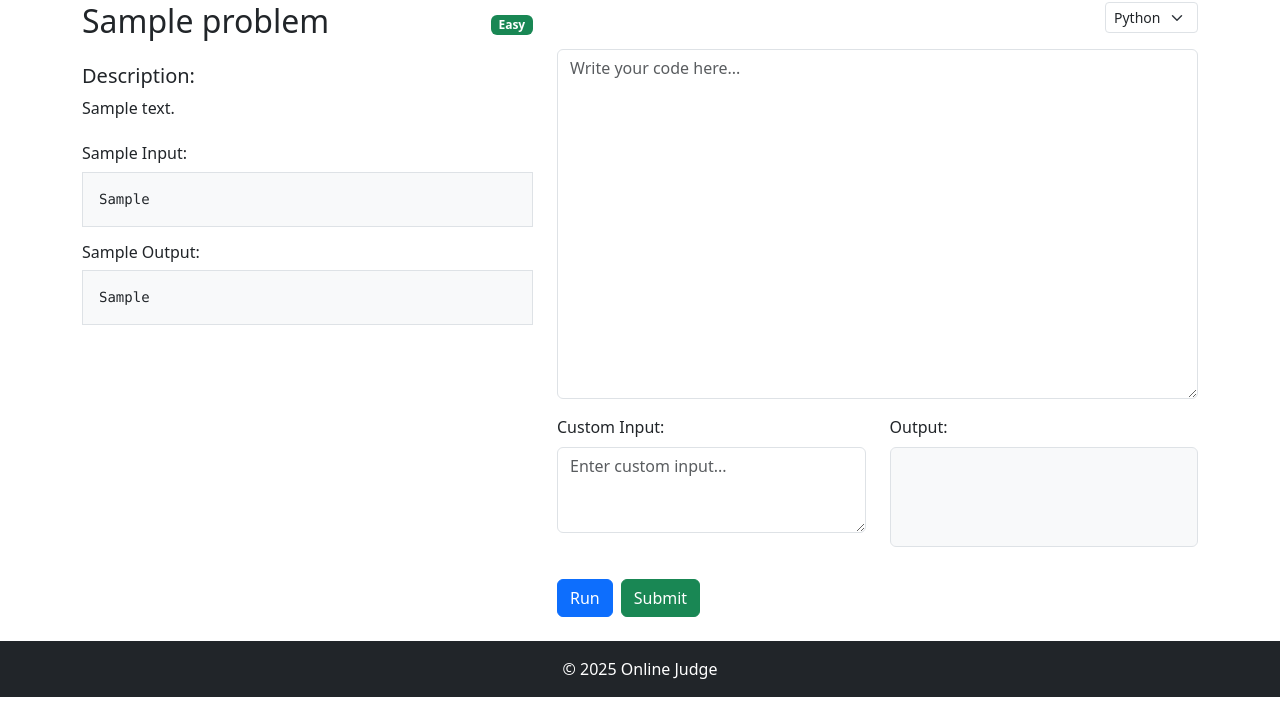
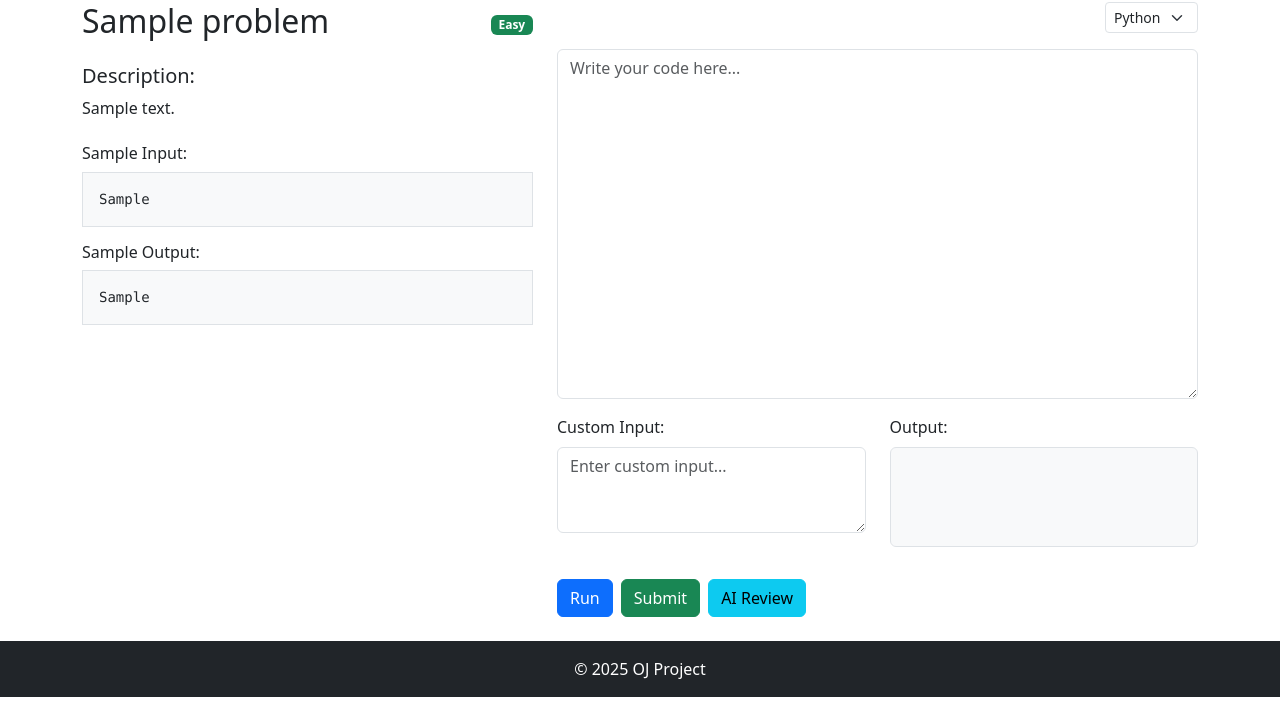
Before and after one commit to avanigupta06/OJ-Project, a Django app: page /compiler/run/1/ in a window 1280 px wide. Shown: the part 94-800 px from the top of the page. Run offline with Django 5.2, Linux system fonts and the light colour scheme; a user stored in the database is signed in; tables that the repository leaves empty hold one stand-in row (values such as "Sample post").

Commit message:
separate ai review button

```diff
--- a/compiler/models.py
+++ b/compiler/models.py
@@ -20,7 +20,7 @@ class CodeSubmission(models.Model):
     expected_output = models.TextField()
     output_data = models.TextField(null=True, blank=True) # Accepted / Rejected
     timestamp = models.DateTimeField(auto_now_add=True)
-    ai_feedback = models.TextField(null=True, blank=True)
+
 
 
     def __str__(self):
--- a/compiler/views.py
+++ b/compiler/views.py
@@ -58,14 +58,19 @@ def run_code_view(request, problem_id):
 
                 submission.output_data = "Accepted" if all_passed else "Rejected"
 
-                # ai review
-                review = get_code_review(language, problem.description)
-                submission.ai_feedback = review
-
 
                 submission.save()
 
                 return redirect("run_result", submission_id=submission.id)
+
+            elif action == "ai_review":
+                review = get_code_review(code, problem.description, language)
+                return render(request, "problem_detail.html", {
+                    "req_problem": problem,
+                    "form": form,
+                    "ai_feedback": review  # pass review to template
+                })
+
 
     else:
         form = CodeSubmissionForm()
--- a/home/templates/problem_detail.html
+++ b/home/templates/problem_detail.html
@@ -4,6 +4,21 @@
     <meta charset="UTF-8">
     <title>{{ problem.title }}</title>
     <link href="https://cdn.jsdelivr.net/npm/bootstrap@5.3.0/dist/css/bootstrap.min.css" rel="stylesheet">
+    <style>
+        .ai-review-box {
+            white-space: pre-wrap;
+            overflow-x: hidden;
+            display: block;
+            max-width: 100%;
+            word-wrap: break-word;
+            font-family: monospace;
+            border: 1px solid #ddd;
+            border-radius: 5px;
+            padding: 0.5rem;
+
+    }
+
+    </style>
 </head>
 <body>
 
@@ -91,14 +106,24 @@
                 <div class="d-flex gap-2">
                     <button type="submit" name="action" value="run" class="btn btn-primary">Run</button>
                     <button type="submit" name="action" value="submit" class="btn btn-success">Submit</button>
+                    <button type="submit" name="action" value="ai_review" class="btn btn-info">AI Review</button>
                 </div>
+
+                <!-- ai review  -->
+                {% if ai_feedback %}
+                <hr>
+                <h5 class="mt-3">AI Code Review:</h5>
+
+                <pre class="bg-light p-2 ai-review-box">{{ ai_feedback }}</pre>
+                {% endif %}
             </form>
         </div>
-    </div> </div>
+    </div>
+</div>
 
 <footer class="bg-dark text-white text-center py-3 mt-4">
     <div class="container">
-        <p class="mb-0">© 2025 Online Judge </p>
+        <p class="mb-0">© 2025 OJ Project </p>
     </div>
 </footer>
 
```
Also changed, not shown: compiler/templates/run_result.html (+0 -22 lines), compiler/utils.py (+5 -3 lines), compiler/migrations/0005_alter_codesubmission_language.py (added).
